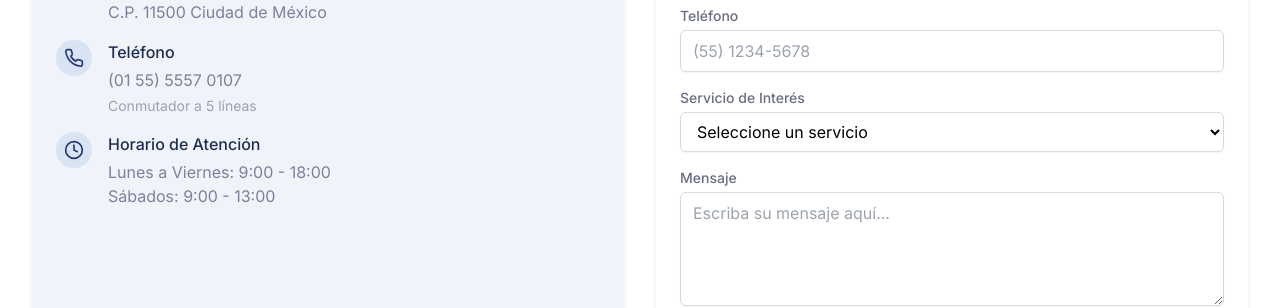
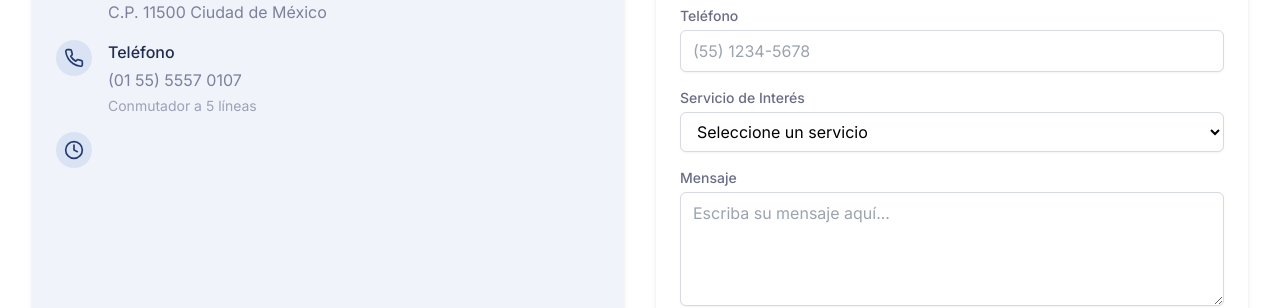
Before and after one commit to Delibes81/not36v2, a React (Vite) app: page / in a window 1280 px wide. Shown: the part 3722-4030 px from the top of the page. Built offline with nearby package versions, Linux system fonts and the light colour scheme.

Commit message:
Updated Contact.tsx

```diff
--- a/src/components/sections/Contact.tsx
+++ b/src/components/sections/Contact.tsx
@@ -64,13 +64,6 @@ const Contact: React.FC = () => {
                 <div className="flex items-start">
                   <div className="mr-4 rounded-full bg-primary-100 p-2">
                     <Clock className="h-5 w-5 text-primary-700" />
-                  </div>
-                  <div>
-                    <h4 className="font-medium text-primary-900">Horario de Atención</h4>
-                    <p className="mt-1 text-neutral-600">
-                      Lunes a Viernes: 9:00 - 18:00<br />
-                      Sábados: 9:00 - 13:00
-                    </p>
                   </div>
                 </div>
               </div>
```
